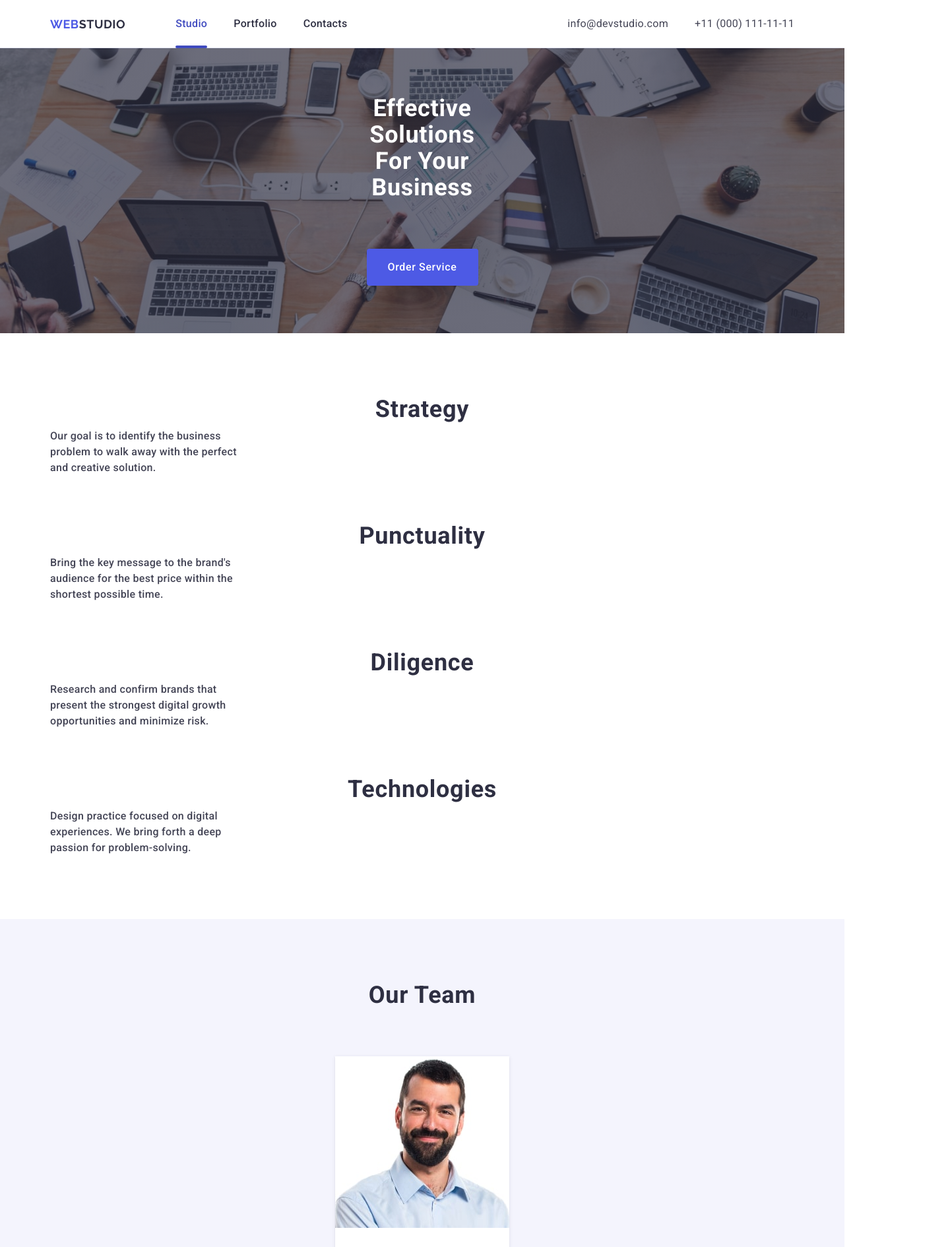
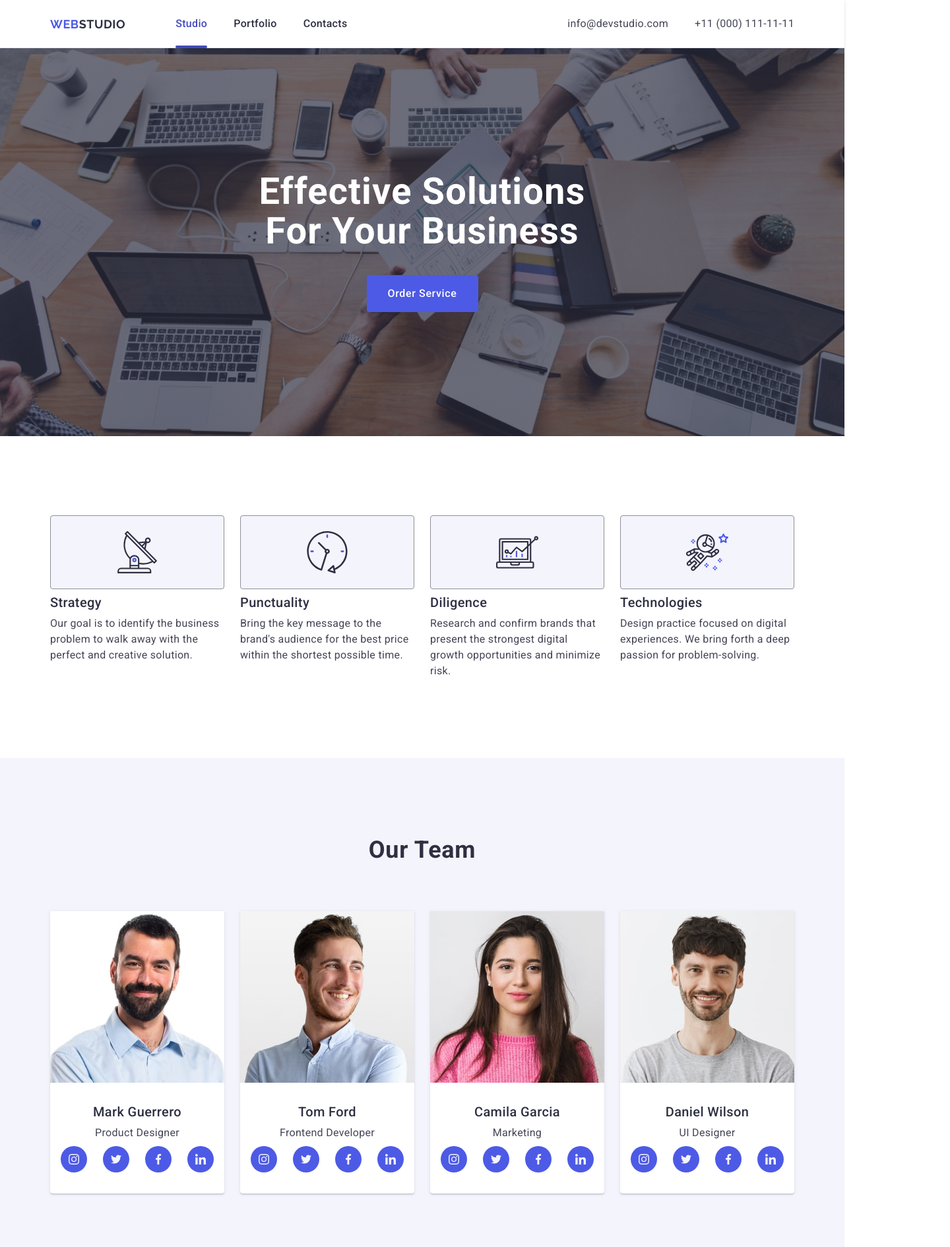
Before and after one commit to tase4ka112/goit-markup-hw-06, a plain HTML site: page index.html in a window 1280 px wide. Shown: the top 1890 px of the page at 66% size, 1440 px wide, since content can reach past the window. Drawn offline with nearby package versions, Linux system fonts and the light colour scheme.

Commit message:
hw six 3

```diff
--- a/css/styles.css
+++ b/css/styles.css
@@ -222,8 +222,9 @@ img {
 /** --------------hero------------- */
 
 .hero {
-  /** --padding: 188px 0;-- */
+
   padding: 72px 0;
+  max-width: 360px;
   background-color: #2e2f42;
   background-image: linear-gradient(rgba(46, 47, 66, 0.7),
       rgba(46, 47, 66, 0.7)),
@@ -231,7 +232,7 @@ img {
   background-repeat: no-repeat;
   background-position: center;
   background-size: cover;
-  max-width: 1440px;
+
   margin: 0 auto;
 }
 
@@ -245,11 +246,6 @@ img {
   height: 160px;
   color: #fff;
   text-align: center;
-  /** --font-size: 56px;
-  font-weight: 700;
-  line-height: 1.07;
-  letter-spacing: 0.02em;
-  max-width: 496px;-- */
   margin: 0 auto 72px;
   font-size: 36px;
   font-weight: 700;
@@ -285,7 +281,34 @@ img {
 
 /** ------hero-@media-768px------------- */
 
+@media screen and (min-width: 768px) {
+  .hero {
+    max-width: 768px;
+    padding: 112px 0;
+  }
 
+  .hero-title {
+    width: 496px;
+    height: 120px;
+    margin-bottom: 36px;
+    font-size: 56px;
+    font-weight: 700;
+    line-height: 1.07;
+    letter-spacing: 0.02em;
+    max-width: 496px;
+  }
+}
+
+/** -------------------------------------- */
+
+/** ------hero-@media-1158px-------------- */
+
+@media screen and (min-width: 1158px) {
+  .hero {
+    padding: 188px 0;
+    max-width: 1440px;
+  }
+}
 
 /** ------------------------------- */
 
@@ -293,8 +316,9 @@ img {
 
 .features {
   background: #fff;
-  /** --padding: 120px 0;-- */
   padding: 96px 0;
+  max-width: 360px;
+  margin: 0 auto;
 }
 
 .visually-hidden {
@@ -324,27 +348,12 @@ img {
 }
 
 .features-container-icon {
-  display: flex;
-  align-items: center;
-  justify-content: center;
-  height: 112px;
-  background-color: #f4f4fd;
-  border-radius: 4px;
-  margin-bottom: 8px;
-  border: 1px solid;
-  border-color: #8e8f99;
+  display: none;
+
 }
 
-.features-icon {}
 
 .features-subtitel {
-  /** --
-  font-size: 20px;
-  font-weight: 500;
-  line-height: 1.2;
-  letter-spacing: 0.02em;
-  margin-bottom: 8px;
-  -- */
   color: #2e2f42;
   text-align: center;
   font-size: 36px;
@@ -363,14 +372,90 @@ img {
   letter-spacing: 0.02em;
 }
 
+/** -------------------------------------- */
+
+/** ------features-@media-768px----------- */
+
+@media screen and (min-width: 768px) {
+  .features {
+    max-width: 768px
+  }
+
+
+
+  .features-list {
+    flex-direction: row;
+    flex-wrap: wrap;
+    gap: 72px 24px;
+  }
+
+  .features-item {
+    max-width: 356px;
+  }
+
+  .features-subtitel {
+    text-align: start;
+    width: 264px;
+  }
+
+  .features-item-text {
+    width: 356px;
+  }
+}
+
+/** -------------------------------------- */
+
+/** ------features-@media-1158px---------- */
+
+@media screen and (min-width: 1158px) {
+  .features {
+    min-width: 1158px;
+    padding: 120px 0;
+  }
+
+  .features-list {
+    display: flex;
+  }
+
+  .features-item {
+    width: calc((100% - 72px) / 4);
+  }
+
+  .features-container-icon {
+    display: flex;
+    align-items: center;
+    justify-content: center;
+    height: 112px;
+    background-color: #f4f4fd;
+    border-radius: 4px;
+    margin-bottom: 8px;
+    border: 1px solid;
+    border-color: #8e8f99;
+  }
+
+  .features-subtitel {
+    font-size: 20px;
+    font-weight: 500;
+    line-height: 1.2;
+    letter-spacing: 0.02em;
+    margin-bottom: 8px;
+    width: 264px;
+  }
+
+  .features-item-text {
+    font-weight: 400;
+    width: 264px;
+  }
+}
+
 /** ------------------------------- */
 
 /** --------------team------------- */
 
 .team {
-  /** --padding: 120px 0;-- */
   padding: 96px 0;
   background-color: #f4f4fd;
+  margin: 0 auto;
 }
 
 .team-titel {
@@ -386,7 +471,8 @@ img {
 }
 
 .team-list {
-  /** --display: flex;-- */
+  display: flex;
+  flex-direction: column;
   width: 264px;
   margin: 0 auto;
   gap: 24px;
@@ -458,13 +544,42 @@ img {
   fill: #f4f4fd;
 }
 
+/** -------------------------------------- */
+
+/** ------team-@media-768px--------------- */
+
+@media screen and (min-width: 768px) {
+  .team {
+    max-width: 768px;
+  }
+
+  .team-list {
+    flex-direction: row;
+    flex-wrap: wrap;
+    gap: 64px 24px;
+    width: 100%;
+    justify-content: center;
+  }
+}
+
+/** -------------------------------------- */
+
+/** ------team-@media-1158px-------------- */
+
+@media screen and (min-width: 1158px) {
+  .team {
+    max-width: 1440px;
+    padding: 120px 0;
+  }
+}
+
 /** ------------------------------- */
 
 /** ------------portfolio---------- */
 
 .portfolio {
-  /** --padding: 120px 0 120px 0;-- */
   padding: 96px 0;
+  margin: 0 auto;
 }
 
 .portfolio-titel {
@@ -479,8 +594,9 @@ img {
 }
 
 .portfolio-list {
-  /** --display: flex;-- */
-  flex-wrap: wrap;
+  display: flex;
+  flex-direction: column;
+  /** --flex-wrap: wrap;-- */
   width: 288px;
   margin: 0 auto;
   column-gap: 24px;
@@ -544,12 +660,41 @@ img {
   letter-spacing: 0.02em;
 }
 
+/** -------------------------------------- */
+
+/** ------portfolio-@media-768px--------------- */
+
+@media screen and (min-width: 768px) {
+  .portfolio {
+    max-width: 768px;
+  }
+
+  .portfolio-list {
+    flex-direction: row;
+    flex-wrap: wrap;
+    gap: 72px 24px;
+    width: 100%;
+    justify-content: center;
+  }
+}
+
+/** -------------------------------------- */
+
+/** ------portfolio-@media-1158px-------------- */
+
+@media screen and (min-width: 1158px) {
+  .portfolio {
+    min-width: 1158px;
+    padding: 120px 0 120px 0;
+  }
+}
+
 /** ------------------------------- */
 
 /** ------------footer------------ */
 .footer {
   background: #2e2f42;
-  /** --padding: 100px 0;-- */
+  margin: 0 auto;
   padding: 97.5px 0 96px 0;
 }
 
@@ -708,6 +853,27 @@ img {
 .footer-form-icon {
   color: #FFFFFF;
   margin-left: 16px;
+}
+
+/** -------------------------------------- */
+
+/** ------footer-@media-768px--------------- */
+
+@media screen and (min-width: 768px) {
+  .footer {
+    max-width: 768px;
+  }
+}
+
+/** -------------------------------------- */
+
+/** ------footer-@media-1158px-------------- */
+
+@media screen and (min-width: 1158px) {
+  .footer {
+    min-width: 1440px;
+    padding: 100px 0;
+  }
 }
 
 
```
Also changed, not shown: index.html (+8 -8 lines).
